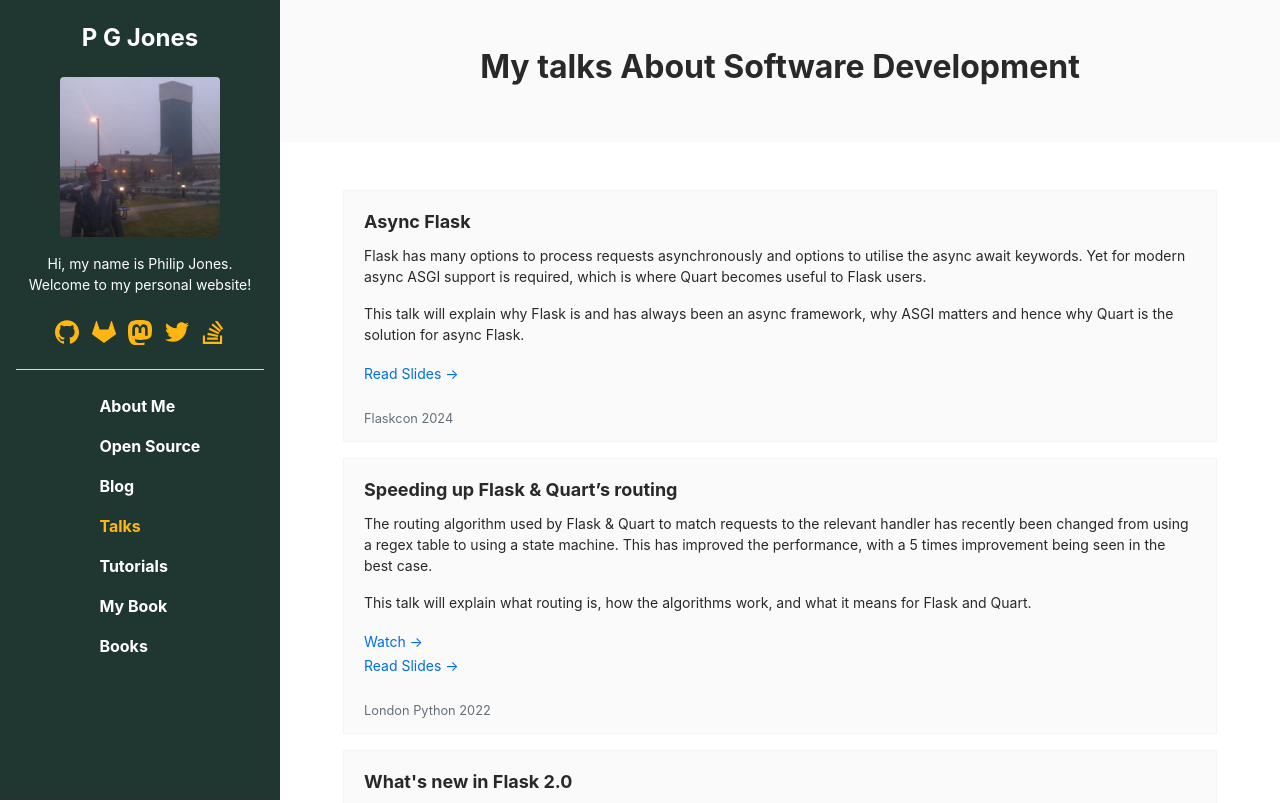
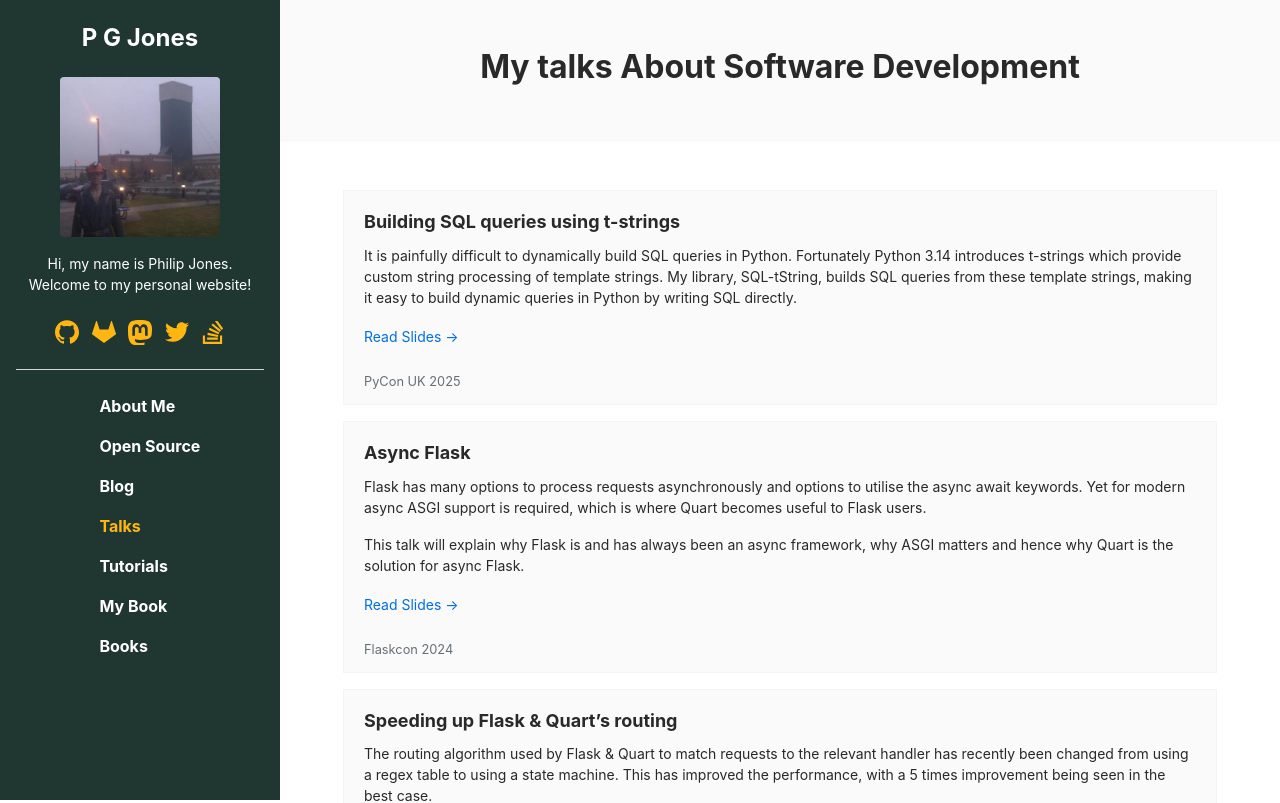
Before and after one commit to pgjones/pgjones_dev, a SvelteKit app in the folder frontend/: page /talks in a window 1280 px wide. Shown: the top 803 px of the page. Built offline with nearby package versions, Linux system fonts and the light colour scheme; some icons are missing.

Commit message:
Add my PyConUK talk

```diff
--- a/frontend/src/routes/talks/+page.svelte
+++ b/frontend/src/routes/talks/+page.svelte
@@ -19,6 +19,14 @@
 <section class="blog-list px-3 py-5 p-md-5">
   <div class="container">
     <div class="row">
+      <Talk
+        event="PyCon UK 2025"
+        slidesHref="https://docs.google.com/presentation/d/1S3svFlPk5G8aSTm-D8LOr648TX9sQI8ZwbN9Q63-MTs/edit?usp=sharing"
+        title="Building SQL queries using t-strings">
+        <p class="card-text">
+          It is painfully difficult to dynamically build SQL queries in Python. Fortunately Python 3.14 introduces t-strings which provide custom string processing of template strings. My library, SQL-tString, builds SQL queries from these template strings, making it easy to build dynamic queries in Python by writing SQL directly.
+        </p>
+      </Talk>
       <Talk
         event="Flaskcon 2024"
         slidesHref="https://docs.google.com/presentation/d/1w_M8DXquyqgfsu0fQA4d6F6ckH--1q5Zl7ffHwT3SHo/edit?usp=sharing"
```
